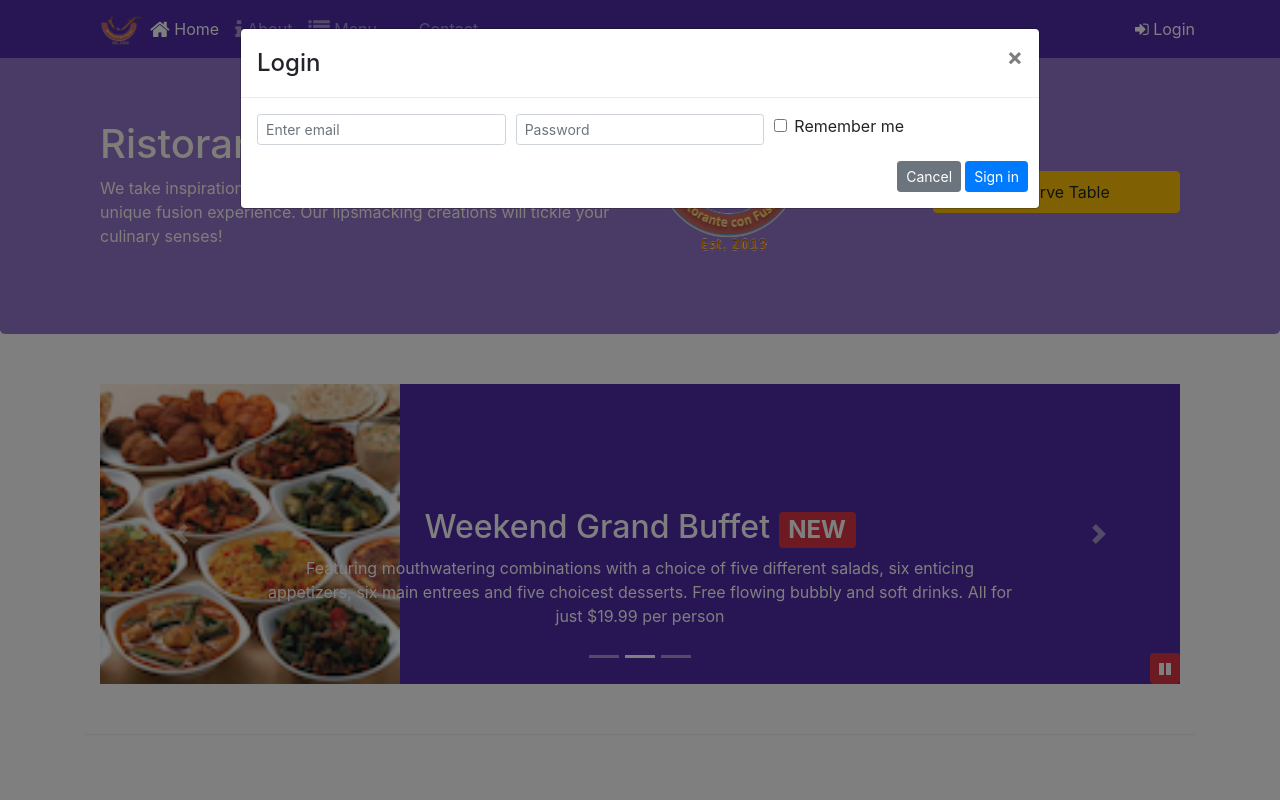
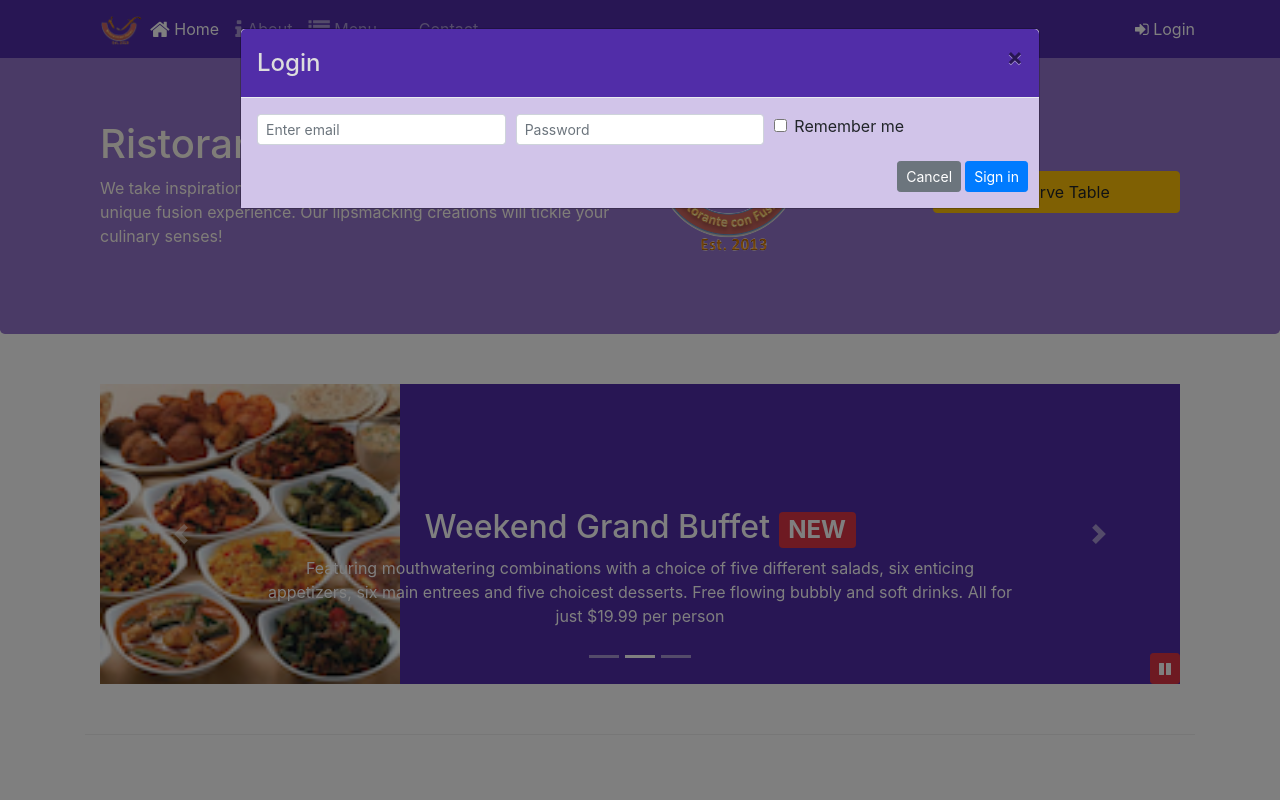
Before and after one commit to Serkoder/conFusion, a website: page index.html in a window 1280 px wide. Both pictures are taken after a click on the link "Login". Shown: the top 800 px of the page. Drawn offline with nearby package versions, Linux system fonts and the light colour scheme.

Commit message:
endCourse

```diff
--- a/css/style.scss
+++ b/css/style.scss
@@ -12,6 +12,7 @@ $carousel-item-height: 300px;
 }
 .row-header{
     @include zero-margin(0px,0px);
+
 }
 
 .row-content {
@@ -73,3 +74,12 @@ body{
     bottom: 0px;
     z-index: 1;
 }
+
+.modal-header{
+    background-color: $background-dark;
+    color: $lt-gray;
+}
+
+.modal-body {
+    background-color: $background-pale;
+}
--- a/index.html
+++ b/index.html
@@ -41,7 +41,7 @@
               Contact</a></li>
         </ul>
         <span class="navbar-text">
-          <a data-toggle="modal" data-target="#loginModal">
+          <a id="loginBtn">
             <span class="fa fa-sign-in"></span> Login</a>
         </span>
       </div>
@@ -100,10 +100,9 @@
           <img src="img/logo.png" class="img-fluid">
         </div>
         <div class=" col-12 col-sm-3 align-self-center">
-          <a role="button" class="btn btn-block nav-link btn-warning" data-target="#reserveTable" data-toggle="modal"
-            data-hover="toolflip" data-placement="" html="true" title="Or Call us at +852 12345678"
-            data-placement="bottom" href="#reserveform">Reserve
-            Table</a>
+          <button type="button" class="btn btn-block nav-link btn-warning" html="true"
+            title="Or Call us at +852 12345678" id="reserve">Reserve
+            Table</button>
         </div>
 
   </header>
@@ -112,7 +111,7 @@
     <div class="modal-dialog modal-lg" role="content">
       <div class="row justify-content-center">
         <form class="modal-content border rounded" style="overflow: hidden">
-          <div class="bg-white border-bottom d-flex">
+          <div class="border-bottom d-flex modal-header">
             <h3 class="p-2">Reserver a Table</h3>
             <div class="d-inline-block p-2 ml-auto">
               <a role="button" class="btn" data-toggle="modal" data-target="#reserveform">
@@ -120,6 +119,7 @@
               </a>
             </div>
           </div>
+          <div class="modal-body">
             <div class="row p-2">
               <div class="col-md-2 col-sm-12">Number of Guest</div>
               <div class="form-group col-md-8">
@@ -193,6 +193,7 @@
               </div>
             </div>
         </form>
+      </div>
     </div>
   </div>
   </div>
--- a/js/scripts.js
+++ b/js/scripts.js
@@ -17,3 +17,15 @@ $(document).ready(function () {
   $(document).ready(function () {
     $('[data-toggle="tooltip"]').tooltip();
   });
+
+  $(document).ready(function(){
+    $("#reserve").click(function(){
+      $("#reserveTable").modal();
+    });
+  });
+
+  $(document).ready(function(){
+    $("#loginBtn").click(function(){
+      $("#loginModal").modal();
+    });
+  });
```
Also changed, not shown: css/style.css. Lines whose indentation alone changed are shown as unchanged.
